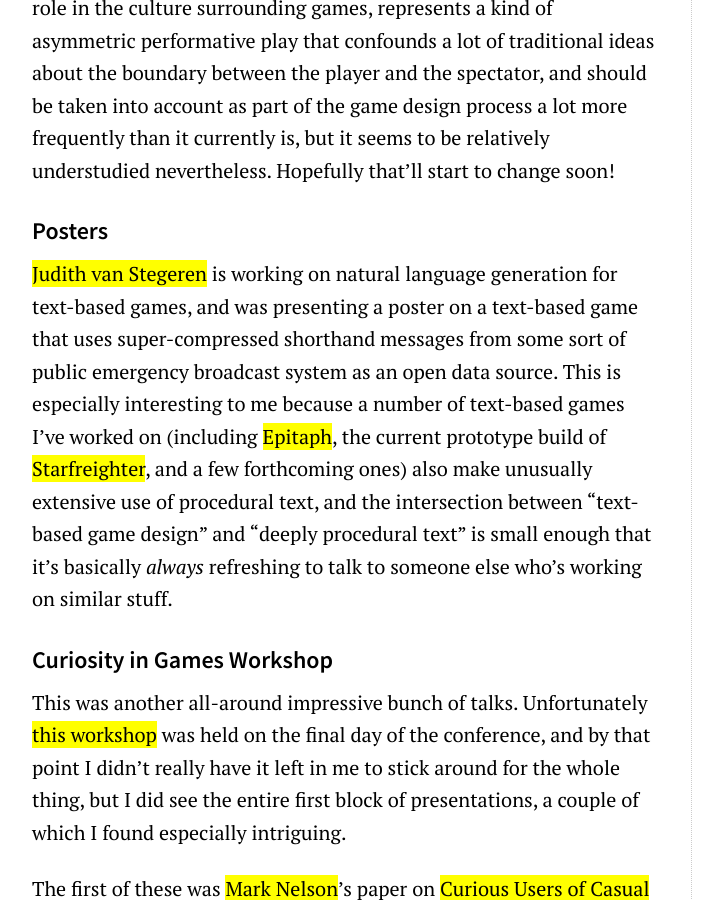
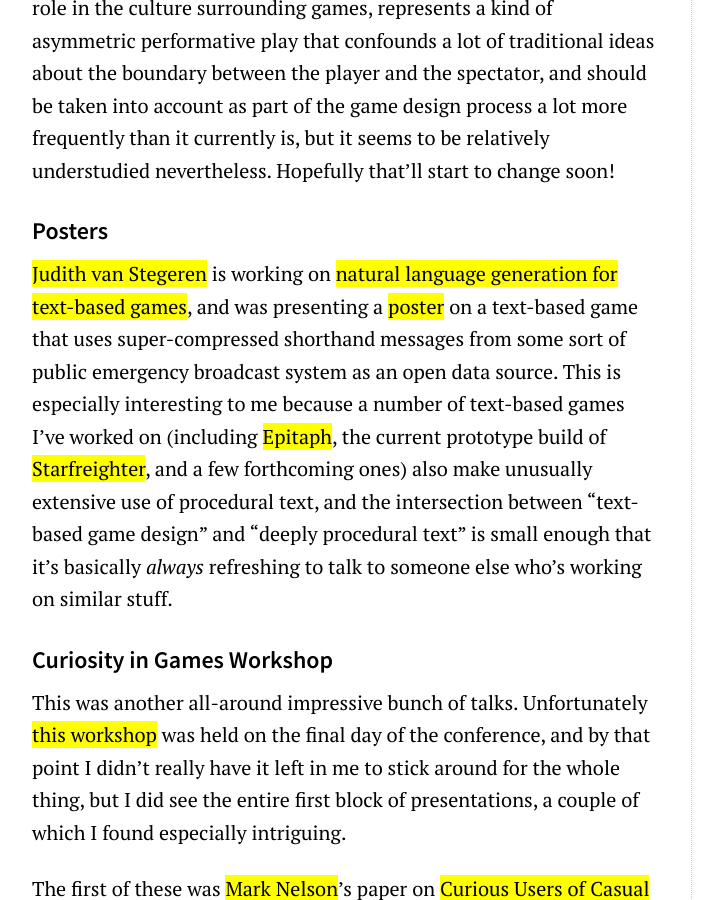
Before and after one commit to mkremins/mkremins.github.io, a Jekyll site: the page built from _posts/2018-08-13-highlights-fdg-2018.md, in a window 1280 px wide and 900 px high, scrolled down 4226 px. Shown: the whole window, without its empty margins (128-851 px from the left). Built offline with Jekyll 4.4.1, drawn with Linux system fonts in a browser that asks for light colours; nearby versions of some CDN libraries; part of the change alters nothing that is shown.

```diff
--- a/_posts/2018-08-13-highlights-fdg-2018.md
+++ b/_posts/2018-08-13-highlights-fdg-2018.md
@@ -37,7 +37,7 @@ Toward the end of the workshop we discussed some possible next steps for further
 
 #### Posters
 
-[Judith van Stegeren](https://twitter.com/jd7h) is working on natural language generation for text-based games, and was presenting a poster on a text-based game that uses super-compressed shorthand messages from some sort of public emergency broadcast system as an open data source. This is especially interesting to me because a number of text-based games I've worked on (including [Epitaph](https://mkremins.itch.io/epitaph), the current prototype build of [Starfreighter](https://mkremins.itch.io/starfreighter), and a few forthcoming ones) also make unusually extensive use of procedural text, and the intersection between "text-based game design" and "deeply procedural text" is small enough that it's basically *always* refreshing to talk to someone else who's working on similar stuff.
+[Judith van Stegeren](https://twitter.com/jd7h) is working on [natural language generation for text-based games](https://judithvanstegeren.com/assets/1807-towards2018vanstegeren-fdg2018.pdf), and was presenting a [poster](https://judithvanstegeren.com/assets/1807-towards2018vanstegeren-fdg2018-poster.png) on a text-based game that uses super-compressed shorthand messages from some sort of public emergency broadcast system as an open data source. This is especially interesting to me because a number of text-based games I've worked on (including [Epitaph](https://mkremins.itch.io/epitaph), the current prototype build of [Starfreighter](https://mkremins.itch.io/starfreighter), and a few forthcoming ones) also make unusually extensive use of procedural text, and the intersection between "text-based game design" and "deeply procedural text" is small enough that it's basically *always* refreshing to talk to someone else who's working on similar stuff.
 
 #### Curiosity in Games Workshop
 
```
